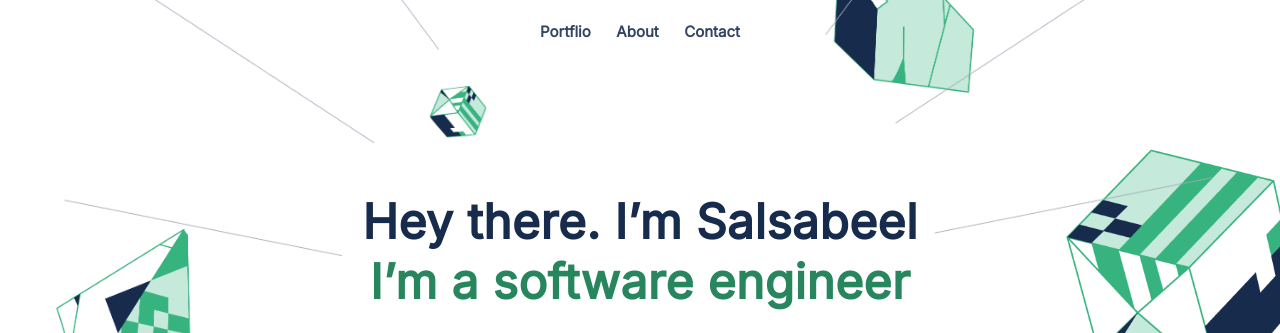
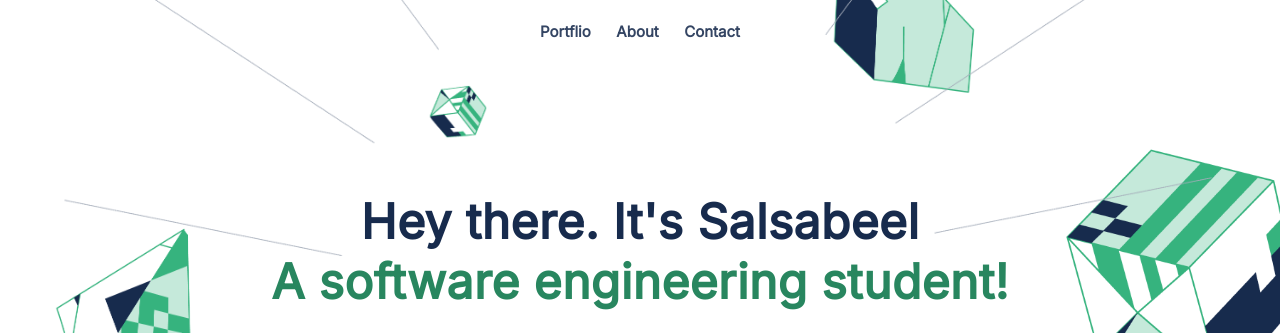
Before and after one commit to salsabeel-tn/salsabeel-tn.github.io, a website with bundled scripts: page index.html in a window 1280 px wide. Shown: the top 333 px of the page. Built offline with nearby package versions, Linux system fonts and the light colour scheme; files whose address does not match are found by name.

Commit message:
Update index.html

```diff
--- a/index.html
+++ b/index.html
@@ -64,10 +64,10 @@
   <section class="welcome-section">
     <div id="introduction">
       <h1 class="title">
-        Hey there. I’m Salsabeel
+        Hey there. It's Salsabeel
       </h1>
       <h2 class="title">
-        I’m a software engineer
+       A software engineering student!
       </h2>
     </div>
     <p class="my-profession">
```
